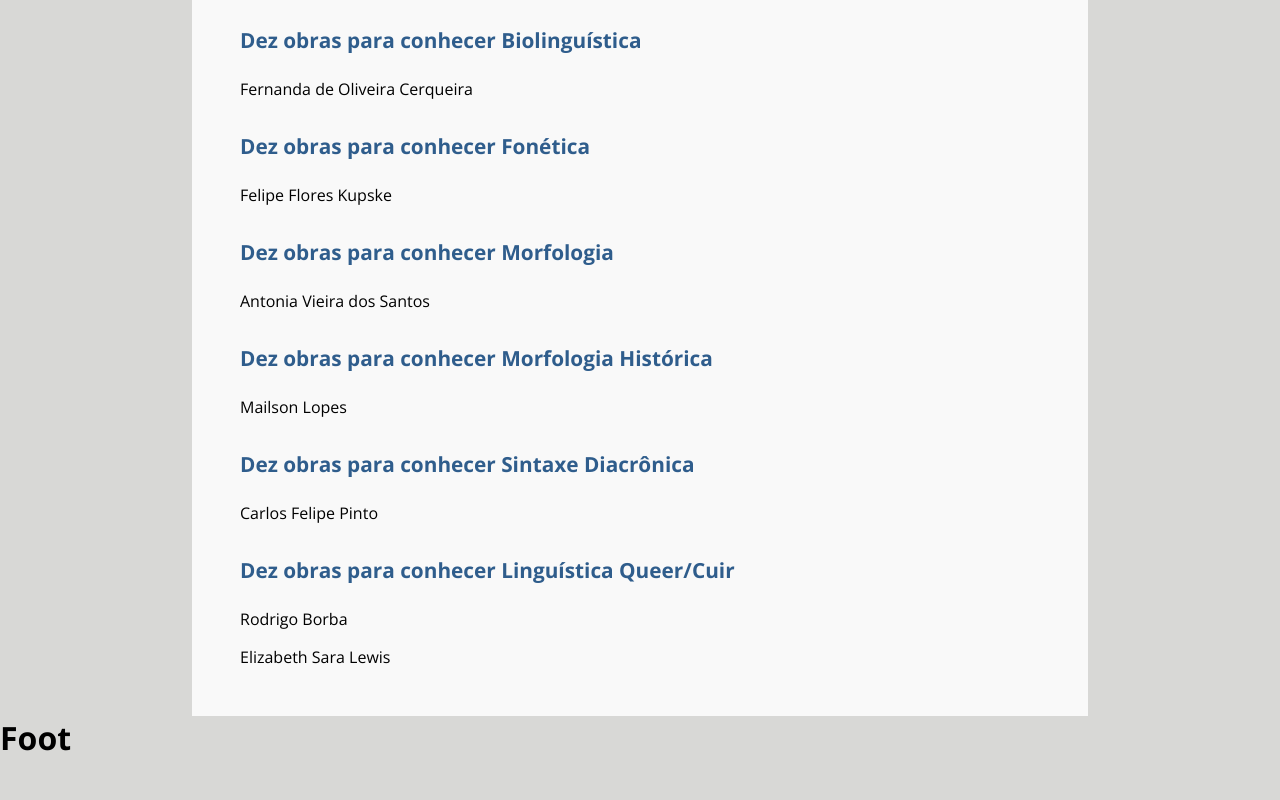
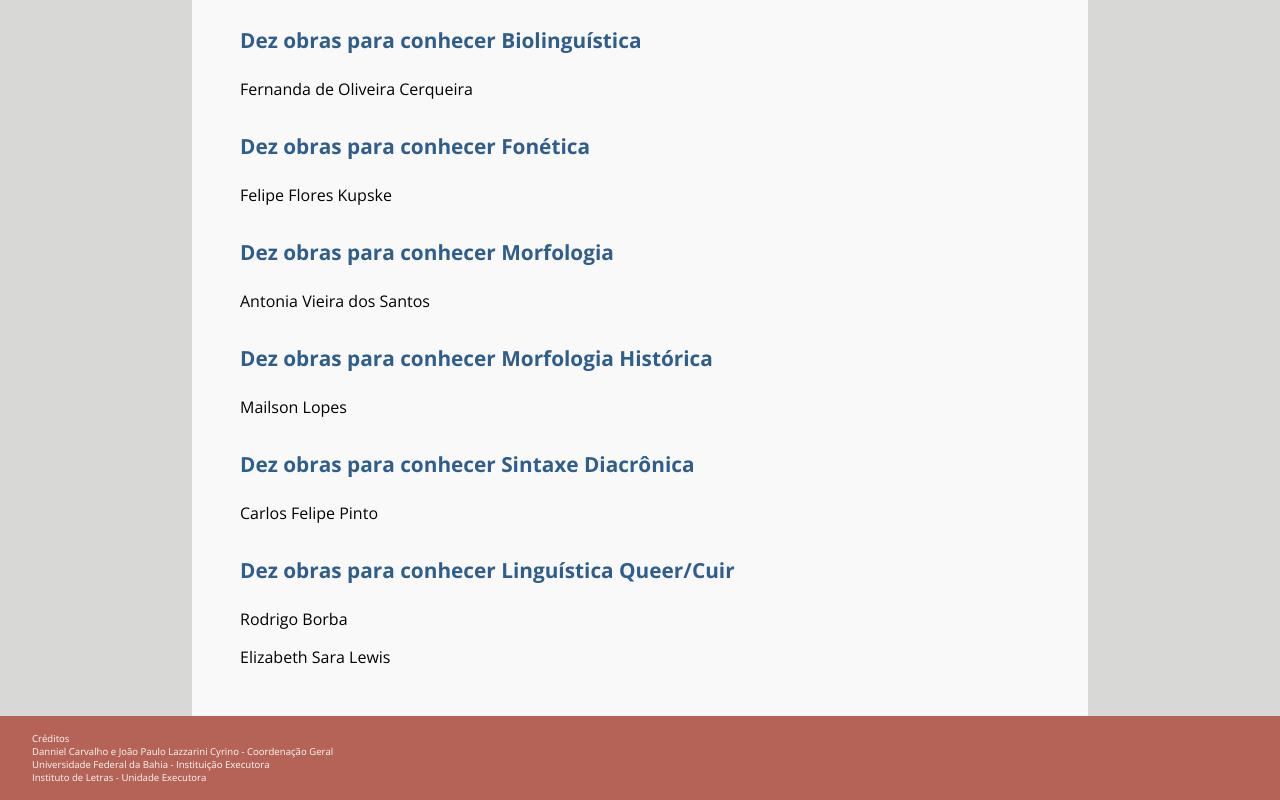
Before and after one commit to jpcyrino/guiaLET-next, a Next.js app: page /v1 in a window 1280 px wide. Shown: the part 1344-2144 px from the top of the page. Before the commit the page ends 2103 px from the top, so only its background shows below. Built offline with nearby package versions, Linux system fonts and the light colour scheme.

Commit message:
Pied de page est prêt!

```diff
--- /dev/null
+++ b/components/footer.js
@@ -0,0 +1,12 @@
+export default function Footer(){
+    return(
+        <footer>
+            <p>Créditos</p>
+            <ul>
+              <li>Danniel Carvalho e João Paulo Lazzarini Cyrino - Coordenação Geral</li>
+              <li>Universidade Federal da Bahia - Instituição Executora</li>
+             <li>Instituto de Letras - Unidade Executora</li>
+            </ul>
+        </footer>
+    )
+}
--- a/components/layout.js
+++ b/components/layout.js
@@ -1,4 +1,5 @@
 import Header from './header';
+import Footer from './footer';
 import Nav from './nav';
 
 export default function Layout({ children }) {
@@ -7,7 +8,7 @@ export default function Layout({ children }) {
       <Header/>
       <Nav/>
       <main>{children}</main>
-      <h1>Foot</h1>
+      <Footer />
     </>
   )
 }
```
